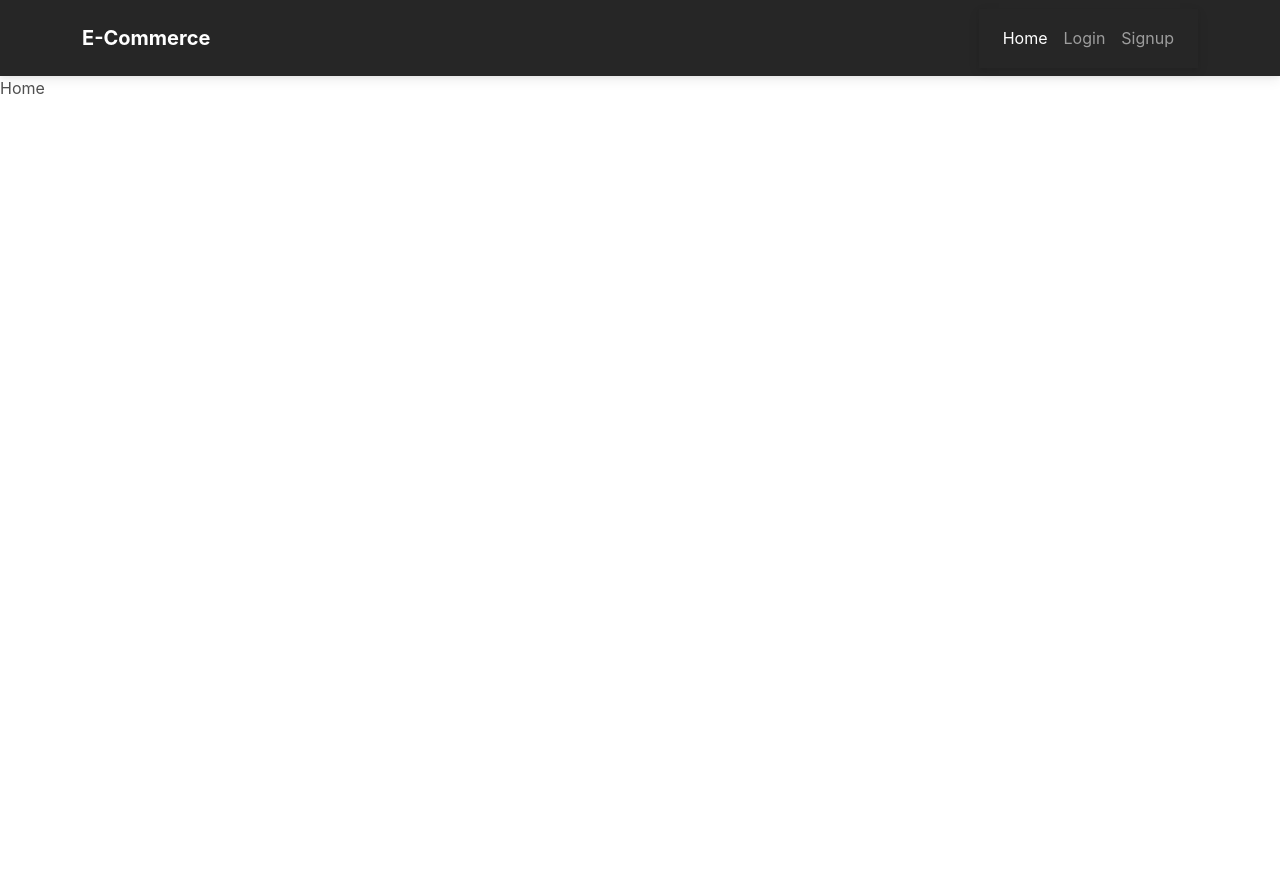
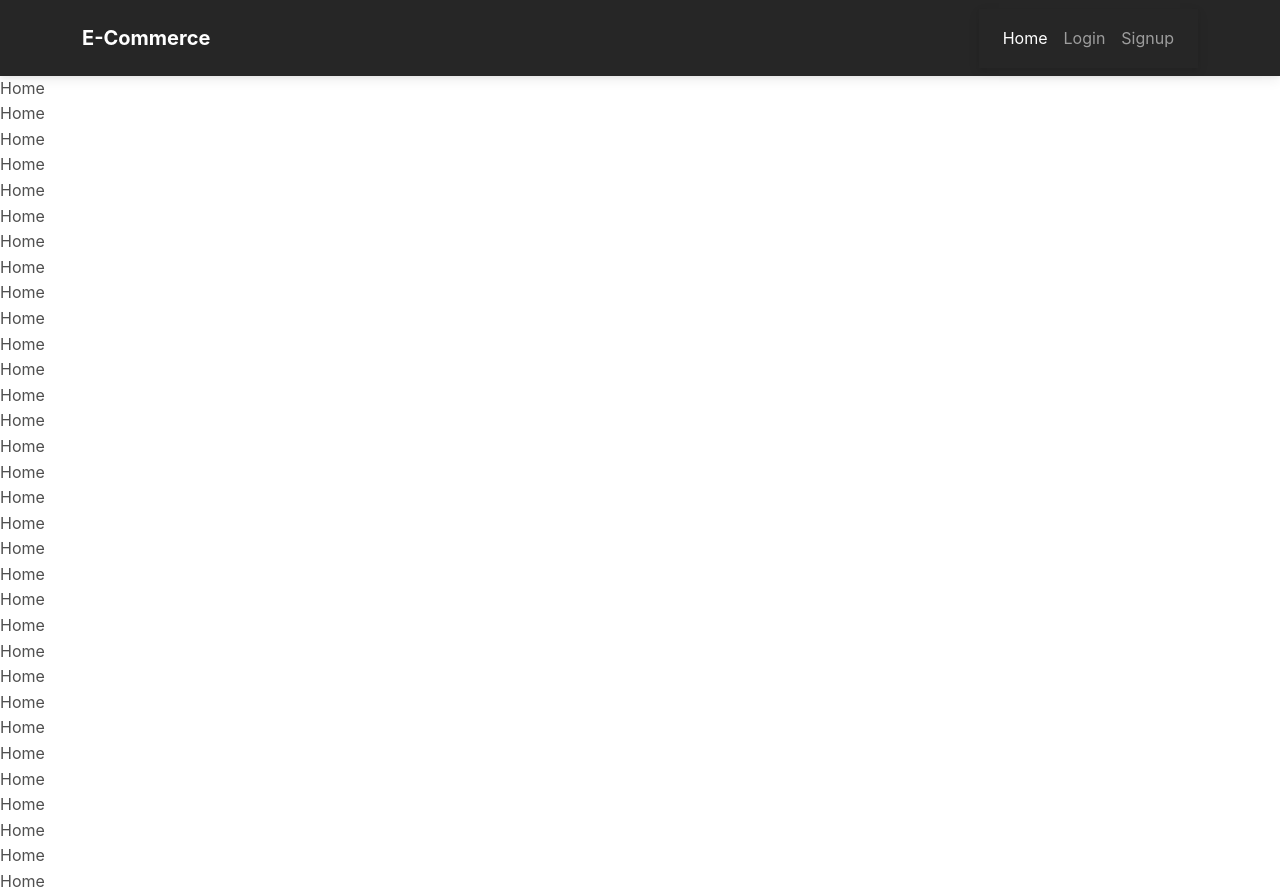
Before and after one commit to khallarrahul/phase-5-project-final, a React (Create React App) app in the folder client/: page / in a window 1280 px wide. Before the commit the page ends 800 px from the top, so only its background shows below. Built offline with nearby package versions, Linux system fonts and the light colour scheme; a small style sheet from the web is missing.

Commit message:
navbar is now fixed

```diff
--- a/client/src/Home.js
+++ b/client/src/Home.js
@@ -2,7 +2,69 @@ import React from 'react'
 
 function Home() {
   return (
-    <div>Home</div>
+    <div>Home
+      <div>Home
+    </div>
+
+    <div>Home
+    </div>
+    <div>Home
+    </div>
+    <div>Home
+    </div>
+    <div>Home
+    </div>
+    <div>Home
+    </div><div>Home
+    </div>
+    <div>Home
+    </div>
+    <div>Home
+    </div>
+    <div>Home
+    </div>
+    <div>Home
+    </div>
+    <div>Home
+    </div><div>Home
+    </div>
+    <div>Home
+    </div>
+    <div>Home
+    </div>
+    <div>Home
+    </div>
+    <div>Home
+    </div>
+    <div>Home
+    </div>
+    <div>Home
+    </div>
+    <div>Home
+    </div>
+    <div>Home
+    </div>
+    <div>Home
+    </div>
+    <div>Home
+    </div>
+    <div>Home
+    </div>
+    <div>Home
+    </div>
+    <div>Home
+    </div>
+    <div>Home
+    </div>
+    <div>Home
+    </div>
+    <div>Home
+    </div>
+    <div>Home
+    </div>
+    <div>Home
+    </div>
+    </div>
   )
 }
 
--- /dev/null
+++ b/client/src/NavBar.css
@@ -0,0 +1,5 @@
+nav.navbar {
+    position: sticky;
+    top: 0px;
+    width: 100%;
+}
--- a/client/src/NavBar.js
+++ b/client/src/NavBar.js
@@ -1,9 +1,9 @@
 import React from 'react';
 import { NavLink } from 'react-router-dom';
+import './NavBar.css'
 
 function NavBar() {
   return (
-
     <nav className="navbar navbar-expand-lg navbar-dark bg-dark">
       <div className="container">
         <NavLink className="navbar-brand" to="/">
@@ -49,6 +49,9 @@ function NavBar() {
                 Menu
               </NavLink>
               <ul className="dropdown-menu" aria-labelledby="navbarDropdown">
+                {/* Conditionally render the Home, Login, and Signup links based on screen size */}
+                {window.innerWidth <= 992 && (
+                  <>
                     <li>
                       <NavLink className="dropdown-item" to="/">
                         Home
@@ -64,6 +67,8 @@ function NavBar() {
                         Signup
                       </NavLink>
                     </li>
+                  </>
+                )}
               </ul>
             </li>
           </ul>
```
Lines whose indentation alone changed are shown as unchanged.
